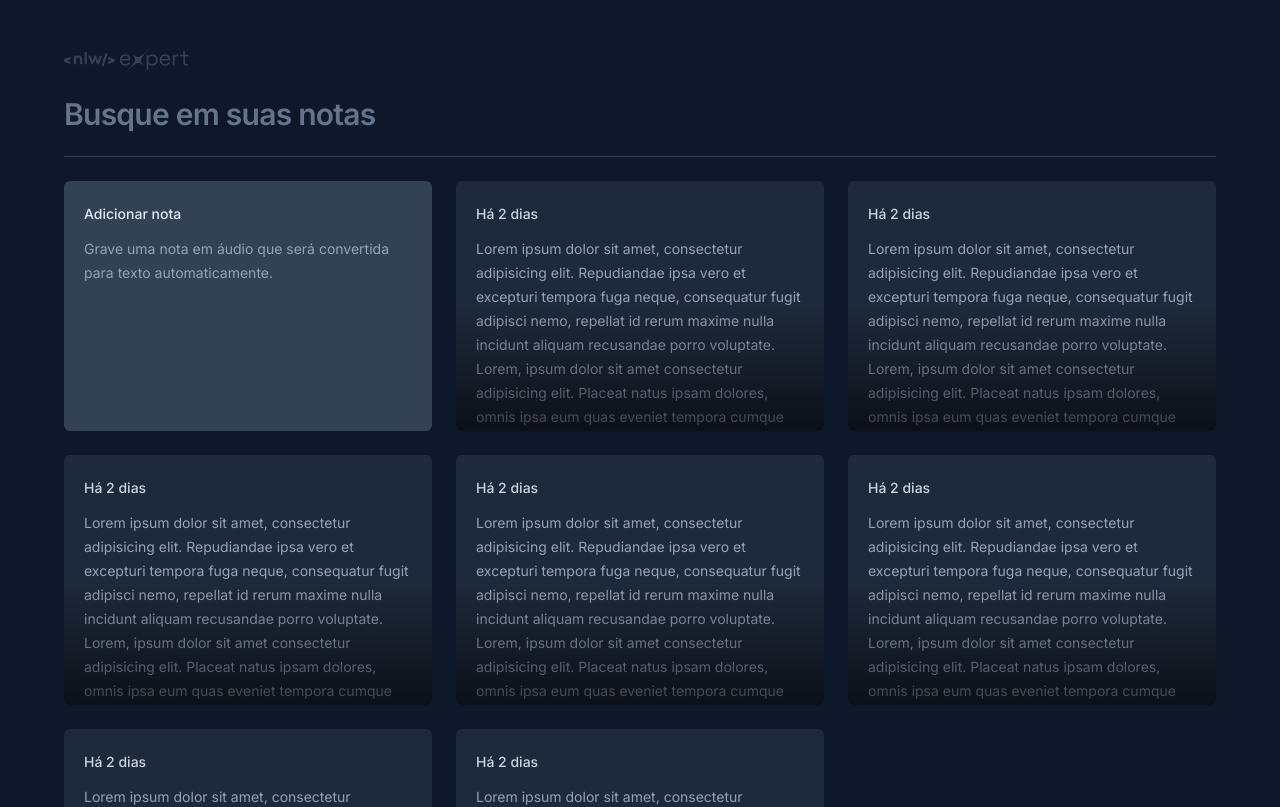
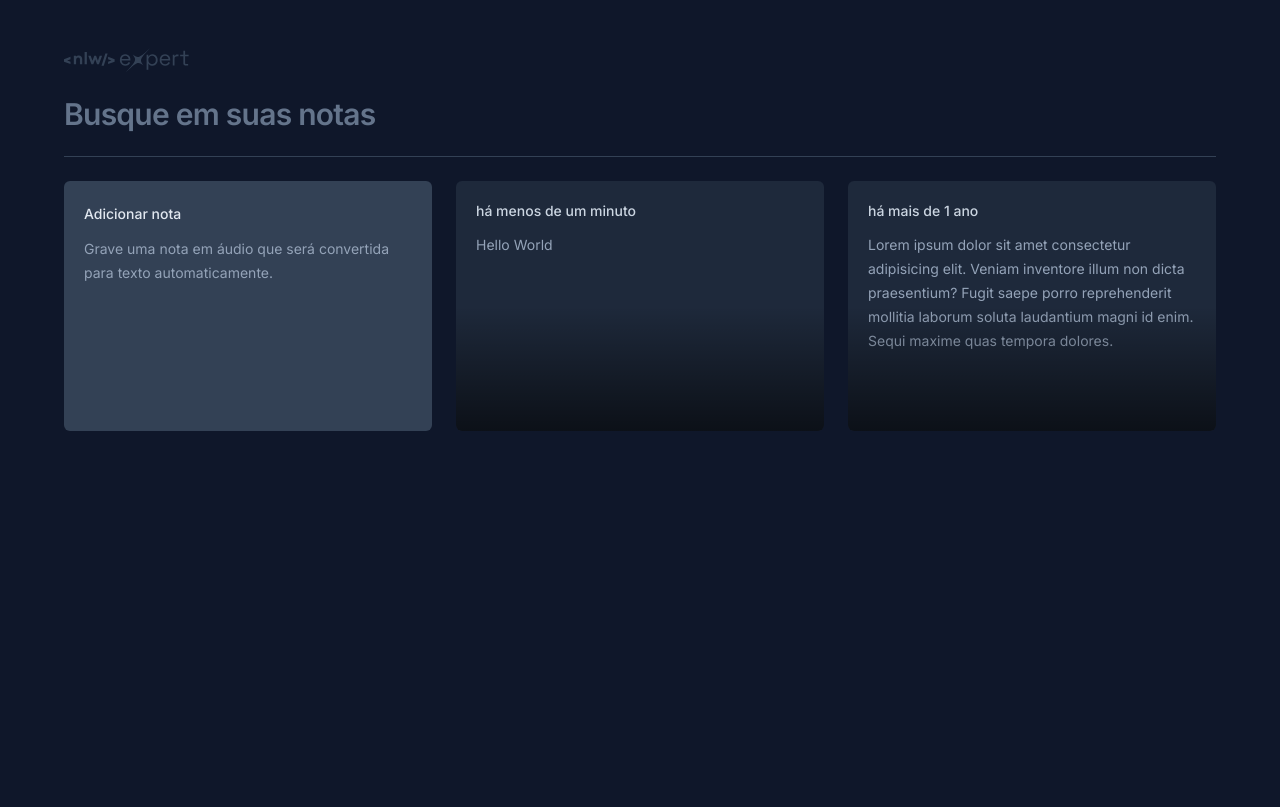
Before and after one commit to AkiraTorres/Notes-NLW, a React (Vite) app: page / in a window 1280 px wide. Shown: the top 807 px of the page. Built offline with nearby package versions, Linux system fonts and the light colour scheme.

Commit message:
add: card expande para vizualição quando clicado

```diff
--- a/package.json
+++ b/package.json
@@ -9,6 +9,9 @@
     "preview": "vite preview"
   },
   "dependencies": {
+    "@radix-ui/react-dialog": "^1.0.5",
+    "date-fns": "^3.3.1",
+    "lucide-react": "^0.323.0",
     "react": "^18.2.0",
     "react-dom": "^18.2.0"
   },
--- a/src/App.tsx
+++ b/src/App.tsx
@@ -20,13 +20,15 @@
       <div className="grid grid-cols-3 auto-rows-[250px] gap-6">
         <NewNoteCard />
 
-        <NoteCard />
-        <NoteCard />
-        <NoteCard />
-        <NoteCard />
-        <NoteCard />
-        <NoteCard />
-        <NoteCard />
+        <NoteCard note={{
+          date: new Date(),
+          content: "Hello World"
+        }} />
+
+        <NoteCard note={{
+          date: new Date(2022, 5, 5),
+          content: "Lorem ipsum dolor sit amet consectetur adipisicing elit. Veniam inventore illum non dicta praesentium? Fugit saepe porro reprehenderit mollitia laborum soluta laudantium magni id enim. Sequi maxime quas tempora dolores."
+        }} />
       </div>
     </div>
   )
--- a/src/components/NoteCard.tsx
+++ b/src/components/NoteCard.tsx
@@ -1,12 +1,55 @@
-export function NoteCard() {
+import * as Dialog from "@radix-ui/react-dialog";
+import { formatDistanceToNow } from "date-fns";
+import { ptBR } from "date-fns/locale";
+import { X } from "lucide-react";
+
+interface NoteCardProps {
+  note: {
+    date: Date
+    content: string
+  }
+}
+
+export function NoteCard({ note }: NoteCardProps) {
     return (
-        <button className="rounded-md text-left bg-slate-800 p-5 space-y-3 overflow-hidden relative outline-none hover:ring-2 hover:ring-slate-600 focus-visible:ring-2 focus-visible:ring-lime-400">
-          <span className="text-sm font-medium text-slate-300">Há 2 dias</span>
-          <p className="text-sm leading-6 text-slate-400">
-            Lorem ipsum dolor sit amet, consectetur adipisicing elit. Repudiandae ipsa vero et excepturi tempora fuga neque, consequatur fugit adipisci nemo, repellat id rerum maxime nulla incidunt aliquam recusandae porro voluptate. Lorem, ipsum dolor sit amet consectetur adipisicing elit. Placeat natus ipsam dolores, omnis ipsa eum quas eveniet tempora cumque accusantium nam saepe architecto unde provident molestias excepturi, fuga neque eaque!
-          </p>
+        <Dialog.Root>
+          <Dialog.Trigger className="rounded-md text-left flex flex-col bg-slate-800 p-5 gap-3 overflow-hidden relative outline-none hover:ring-2 hover:ring-slate-600 focus-visible:ring-2 focus-visible:ring-lime-400">
 
-          <div className="absolute bottom-0 left-0 right-0 h-1/2 bg-gradient-to-t from-black/60 to-black/0 pointer-events-none"></div>
-        </button>
+            <span className="text-sm font-medium text-slate-300">{ formatDistanceToNow(note.date, {locale: ptBR, addSuffix: true}) }</span>
+
+            <p className="text-sm leading-6 text-slate-400">
+              { note.content }
+            </p>
+
+            <div className="absolute bottom-0 left-0 right-0 h-1/2 bg-gradient-to-t from-black/60 to-black/0 pointer-events-none"></div>
+          </Dialog.Trigger>
+
+          <Dialog.Portal>
+            <Dialog.DialogOverlay className="inset-0 fixed bg-black/50"></Dialog.DialogOverlay>
+            <Dialog.DialogContent className="fixed left-1/2 top-1/2 overflow-hidden -translate-x-1/2 -translate-y-1/2 max-w-[640px] w-full h-[60vh] bg-slate-700 rounded-md flex flex-col outline-none">
+
+              <Dialog.DialogClose className="absolute right-0 top-0 bg-slate-800 p-1.5 text-slate-400 hover:text-slate-100">
+                <X className="size-5" />
+              </Dialog.DialogClose>
+
+              <div className="flex flex-1 flex-col gap-3 p-5">
+
+              <span className="text-sm font-medium text-slate-300">{ formatDistanceToNow(note.date, {locale: ptBR, addSuffix: true}) }</span>
+
+              <p className="text-sm leading-6 text-slate-400">
+                { note.content }
+              </p>
+              </div>
+
+              <button
+                type="button"
+                className="w-full bg-slate-800 py-4 text-center text-sm text-slate-300 outline-none font-medium group"
+              >
+                Deseja <span className="text-red-400 group-hover:underline">apagar essa nota?</span>
+              </button>
+
+            </Dialog.DialogContent>
+          </Dialog.Portal>
+        </Dialog.Root>
     );
 }
```
Also changed, not shown: 1 other file (tests, documents, lock files or other folders).
